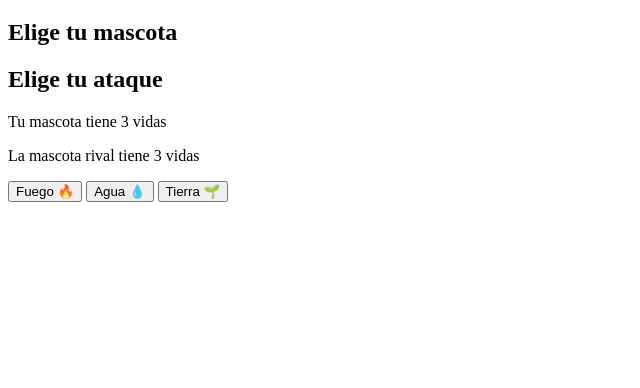
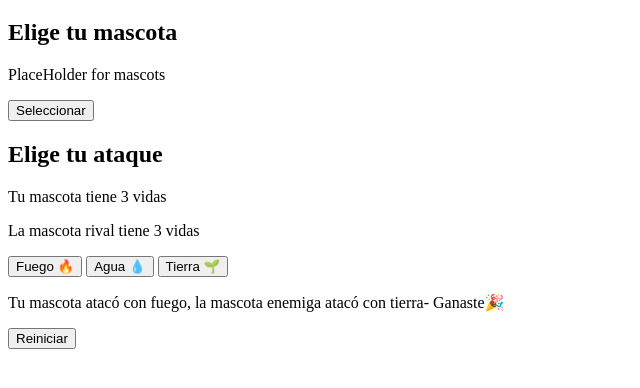
Before and after one commit to Martin-Moreno-Jara/MOKEPON_platzi, a plain HTML site: page mokepon.html in a window 1280 px wide. Shown: the part 62-450 px from the top of the page, without its empty margins (0-640 px from the left). Drawn offline with Linux system fonts and the light colour scheme.

Commit message:
basic structure of mokepon html done

```diff
--- a/mokepon.html
+++ b/mokepon.html
@@ -9,7 +9,10 @@
 
     <section id="mascotSelect">
         <h2>Elige tu mascota</h2>
-
+        <p>PlaceHolder for mascots</p>
+        <p>
+            <button>Seleccionar</button>
+        </p>
     </section>
 
     <section id="attackSelect">
@@ -22,5 +25,13 @@
             <button>Tierra 🌱</button>
         </p>
     </section>
+
+    <section id="messages">
+        <p>Tu mascota atacó con <span>fuego</span>, la mascota enemiga atacó con <span>tierra</span>- <span>Ganaste🎉</span></p>
+    </section>
+
+    <section id="repeatGame">
+        <button>Reiniciar</button>
+    </section>
 </body>
 </html>
```
